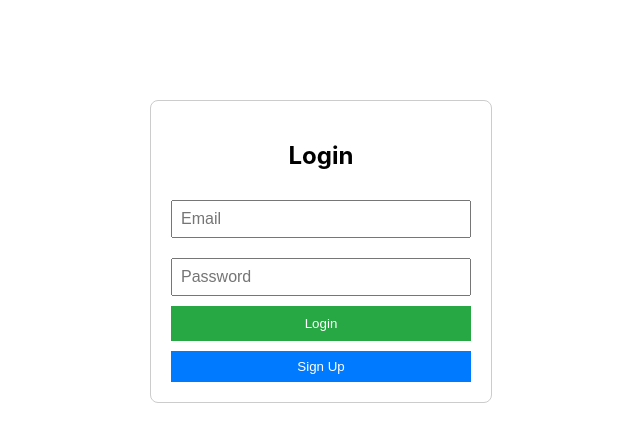
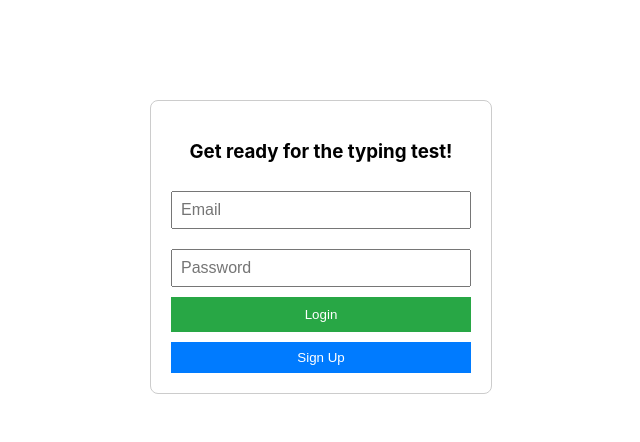
Before and after one commit to Mrinal199/frontend-monkeytype, a React (Create React App) app: page /login in a window 1280 px wide. Shown: the top 442 px of the page, without its empty margins (319-959 px from the left). Built offline with nearby package versions, Linux system fonts and the light colour scheme.

Commit message:
title addaa

```diff
--- a/src/Components/Login.js
+++ b/src/Components/Login.js
@@ -46,7 +46,7 @@ const Login = () => {
 
   return (
     <div style={styles.container}>
-      <h2>Login</h2>
+      <h3>Get ready for the typing test!</h3>
       {error && <p style={styles.error}>{error}</p>}
       <form onSubmit={handleLogin} style={styles.form}>
         <input
```
